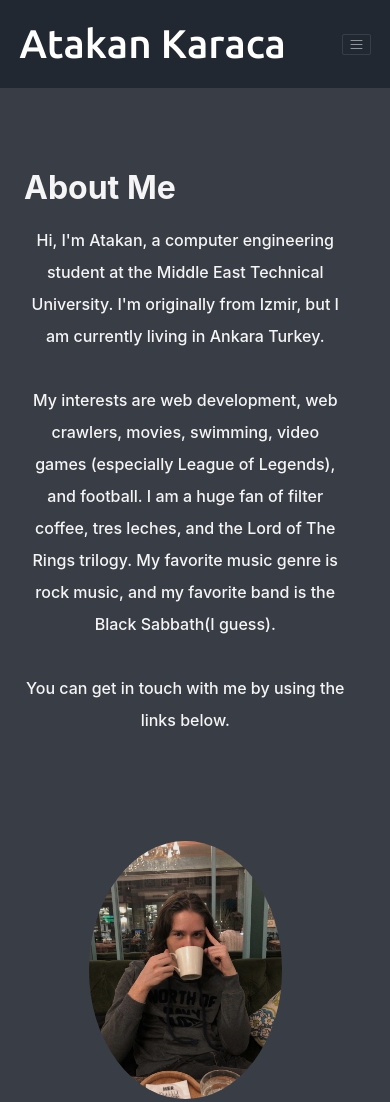
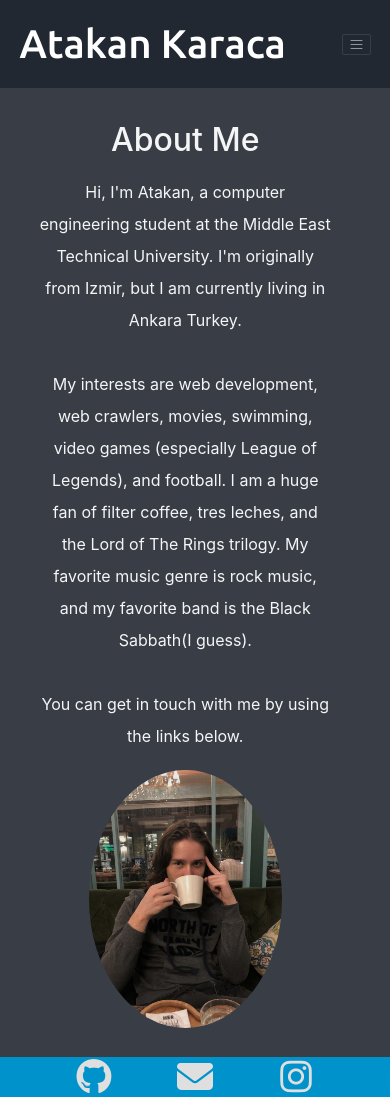
Before and after one commit to atakank1999/atakank1999.github.io, a plain HTML site: page index.html in a window 390 px wide. Shown: the top 1102 px of the page. Drawn offline with nearby package versions, Linux system fonts and the light colour scheme.

Commit message:
more minimalist version

```diff
--- a/index.html
+++ b/index.html
@@ -108,7 +108,7 @@
               You can get in touch with me by using the links below.
             </p>
           </div>
-          <div class="col-lg-6">
+          <div class="col-lg-6" id="image">
             <img src="ben.jpg" alt="fotoğrafım" class="img-fluid" />
           </div>
         </div>
--- a/style.css
+++ b/style.css
@@ -35,26 +35,24 @@ html {
   border-radius: 100%;
   float: right;
 }
-#about-me p{
+#about-me p {
   color: whitesmoke;
   text-align: left;
   font-size: 200%;
   line-height: 2;
-  font-weight: 450;
 }
-#about-me h3{
+#image {
+  padding: 3% 0;
+}
+#about-me h3 {
   color: whitesmoke;
   text-align: left;
   font-size: 400%;
-  font-weight: bold;
   line-height: 2;
 }
-#about-me .col-lg-6 {
-  padding: 15% 0;
-}
 #footer .container-fluid {
-  padding: 1% 15%;
-  font-size: 200%;
+  padding: 0.5% 15%;
+  font-size: 150%;
 }
 #footer a {
   color: #dfdfdf;
@@ -74,10 +72,10 @@ html {
   .navbar {
     padding: 3% 5%;
   }
-  #footer .container-fluid {
-    font-size: 300%;
+  #about-me p {
+    text-align: center;
   }
-  #about-me p {
+  #about-me h3 {
     text-align: center;
   }
 }
@@ -85,24 +83,15 @@ html {
   html {
     font-size: 0.7rem;
   }
-    #footer .container-fluid {
-      font-size: 250%;
-    }
 }
 
 @media (max-width: 576px) {
   html {
     font-size: 0.5rem;
   }
-    #footer .container-fluid {
-      font-size: 200%;
-    }
 }
 @media (max-width: 376px) {
   html {
     font-size: 0.45rem;
   }
-    #footer .container-fluid {
-      font-size: 200%;
 }
-  }
```
Lines whose indentation alone changed are shown as unchanged.
